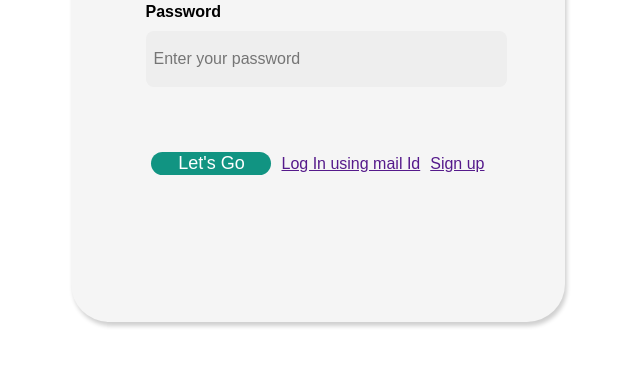
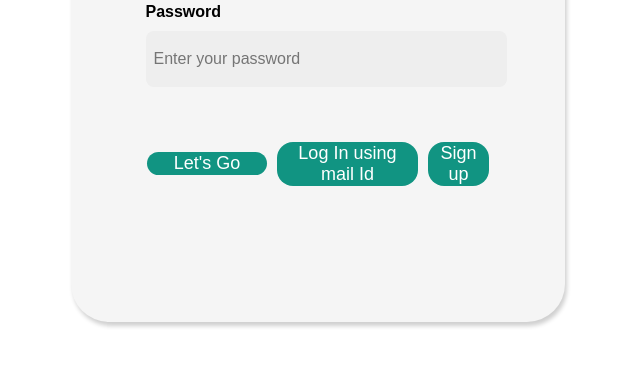
Before and after one commit to Harshajny/Wild-Patron-Front-End, a plain HTML site: page Donor.html in a window 1280 px wide. Shown: the part 394-760 px from the top of the page, without its empty margins (402-1042 px from the left). Drawn offline with Linux system fonts and the light colour scheme.

Commit message:
Update Donor.html

```diff
--- a/Donor.html
+++ b/Donor.html
@@ -18,8 +18,9 @@
         </div>
         <div class="button-group">
             <a href="C:\Users\harsh\Documents\PROJECTS\refi\trial\animallist.html"><button class="lets-go-button">Let's Go</button></a>
-            <a href button class="C:\Users\harsh\Documents\PROJECTS\refi\trial\animallist.html">Log In using mail Id</button></a>
-            <a href button class="C:\Users\harsh\Documents\PROJECTS\refi\trial\signup.html">Sign up</button></a>
+            <a href ="C:\Users\harsh\Documents\PROJECTS\refi\trial\animallist.html"><button class="Sign in using mail Id-button"> Log In using mail Id</button></a>
+            <a href ="C:\Users\harsh\Documents\PROJECTS\refi\trial\signup.html"><button class="Signup-button">Sign up</button></a>
+
         </div>
       </form>
     </div>
```
